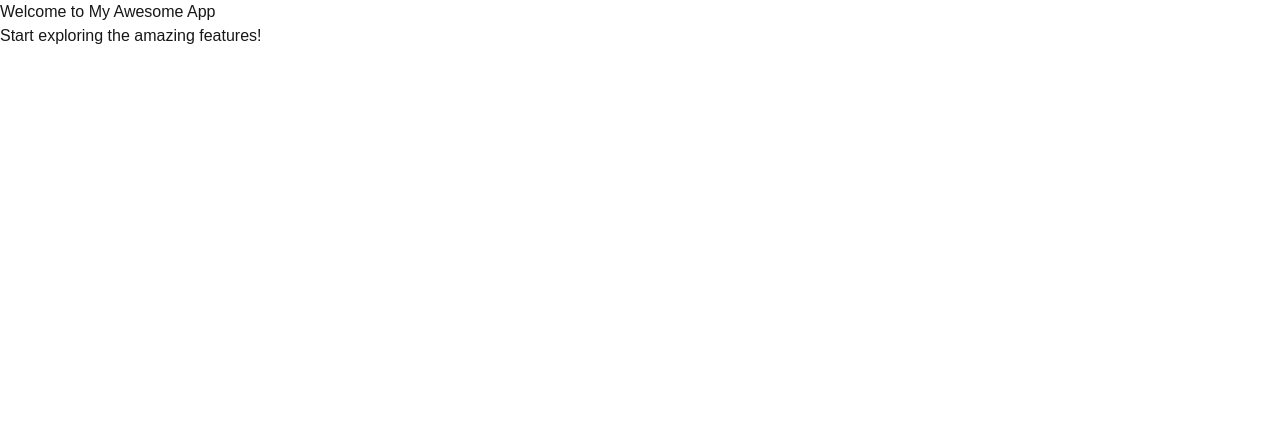
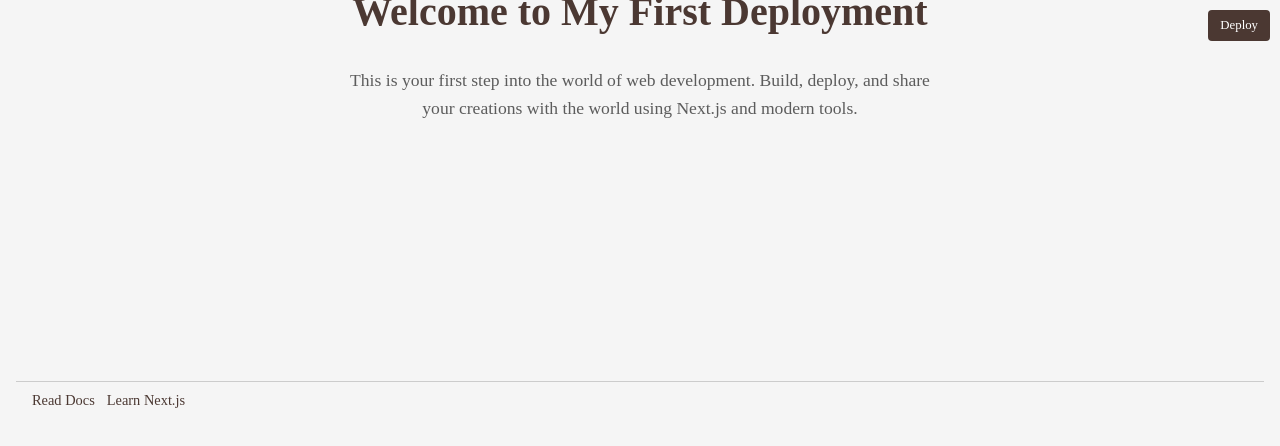
Before and after one commit to bismafajar816/React-Deployment, a Next.js app: page / in a window 1280 px wide. Shown: the top 446 px of the page. Built offline with nearby package versions, Linux system fonts and the light colour scheme.

Commit message:
Update page.tsx

```diff
--- a/src/app/page.tsx
+++ b/src/app/page.tsx
@@ -1,25 +1,121 @@
-import Head from 'next/head';
+import Image from "next/image";
 
-const HomePage = () => {
+export default function Home() {
   return (
-    <>
-      {/* Meta Tags for SEO */}
-      <Head>
-        <title>My Awesome App</title>
-        <meta name="description" content="This is an awesome app built with Next.js" />
-        <meta property="og:title" content="My Awesome App" />
-        <meta property="og:description" content="Explore the amazing features of My Awesome App." />
-        <meta property="og:image" content="/images/preview.png" />
-        <meta name="viewport" content="width=device-width, initial-scale=1" />
-      </Head>
-
-      {/* Main Content */}
-      <main>
-        <h1>Welcome to My Awesome App</h1>
-        <p>Start exploring the amazing features!</p>
+    <div
+      style={{
+        display: "grid",
+        gridTemplateRows: "20px 1fr 20px",
+        alignItems: "center",
+        justifyItems: "center",
+        minHeight: "100vh",
+        padding: "16px",
+        fontFamily: "'Georgia, serif'",
+        backgroundColor: "#f5f5f5",
+        color: "#3e3e3e",
+      }}
+    >
+      <main
+        style={{
+          display: "flex",
+          flexDirection: "column",
+          alignItems: "center",
+          gap: "16px",
+          textAlign: "center",
+        }}
+      >
+        <Image
+          src="/next.svg"
+          alt="Next.js logo"
+          width={180}
+          height={38}
+          priority
+          style={{ opacity: 0.8 }}
+        />
+        <h1
+          style={{
+            fontSize: "2.5rem",
+            fontWeight: "bold",
+            color: "#4b3832",
+            marginBottom: "8px",
+          }}
+        >
+          Welcome to My First Deployment
+        </h1>
+        <p
+          style={{
+            fontSize: "1.1rem",
+            lineHeight: "1.6",
+            color: "#5c5c5c",
+            maxWidth: "600px",
+          }}
+        >
+          This is your first step into the world of web development. Build, deploy, and
+          share your creations with the world using Next.js and modern tools.
+        </p>
       </main>
-    </>
+      <footer
+        style={{
+          width: "100%",
+          display: "flex",
+          justifyContent: "space-between",
+          alignItems: "center",
+          padding: "8px 16px",
+          borderTop: "1px solid #ccc",
+        }}
+      >
+        <div style={{ display: "flex", gap: "12px" }}>
+          <a
+            href="https://nextjs.org/docs"
+            target="_blank"
+            rel="noopener noreferrer"
+            style={{
+              textDecoration: "none",
+              color: "#4b3832",
+              fontSize: "0.9rem",
+              transition: "color 0.3s",
+            }}
+          >
+            Read Docs
+          </a>
+          <a
+            href="https://nextjs.org/learn"
+            target="_blank"
+            rel="noopener noreferrer"
+            style={{
+              textDecoration: "none",
+              color: "#4b3832",
+              fontSize: "0.9rem",
+              transition: "color 0.3s",
+            }}
+          >
+            Learn Next.js
+          </a>
+        </div>
+        <button
+          style={{
+            backgroundColor: "#4b3832",
+            color: "#fff",
+            padding: "6px 12px",
+            fontSize: "0.8rem",
+            border: "none",
+            borderRadius: "4px",
+            cursor: "pointer",
+            position: "absolute",
+            top: "10px",
+            right: "10px",
+            transition: "background-color 0.3s",
+          }}
+          onMouseOver={(e) =>
+            (e.target.style.backgroundColor = "#3a2e2a")
+          }
+          onMouseOut={(e) =>
+            (e.target.style.backgroundColor = "#4b3832")
+          }
+        >
+          Deploy
+        </button>
+      </footer>
+    </div>
   );
-};
-
-export default HomePage;
+}
```
